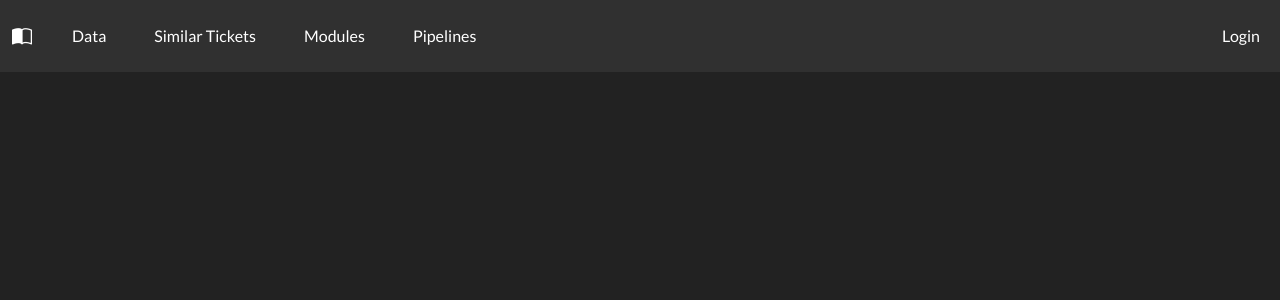
After one commit to ShadowTechiner/ITA, a Django app: template main/templates/layout.html in a window 1280 px wide. The commit adds this page. Shown: the top 300 px of the page. Run offline with Django 5.2, Linux system fonts and the light colour scheme; the template is opened without the code that fills it, so the values that code supplies are empty; some libraries are stand-ins or nearby versions.

Commit message:
initial navbar

```diff
--- /dev/null
+++ b/main/templates/layout.html
@@ -0,0 +1,57 @@
+{% load static %}
+<!DOCTYPE html>
+<html>
+<head>
+    <title>Start</title>
+    <link href="https://cdn.jsdelivr.net/npm/bootstrap@5.3.3/dist/css/bootstrap.min.css" rel="stylesheet" integrity="sha384-QWTKZyjpPEjISv5WaRU9OFeRpok6YctnYmDr5pNlyT2bRjXh0JMhjY6hW+ALEwIH" crossorigin="anonymous">
+    <link rel="stylesheet" href="https://cdn.jsdelivr.net/npm/bootstrap-icons@1.11.3/font/bootstrap-icons.min.css">
+    <link rel="stylesheet" type="text/css" href="https://cdn.datatables.net/2.0.3/css/dataTables.dataTables.min.css"/>
+    <link rel="stylesheet" type="text/css" href="{% static 'main/bootstrap.min.css' %}">
+
+    <script src="https://cdnjs.cloudflare.com/ajax/libs/jquery/3.7.1/jquery.min.js" integrity="sha512-v2CJ7UaYy4JwqLDIrZUI/4hqeoQieOmAZNXBeQyjo21dadnwR+8ZaIJVT8EE2iyI61OV8e6M8PP2/4hpQINQ/g==" crossorigin="anonymous" referrerpolicy="no-referrer"></script>
+    <script src="https://cdn.jsdelivr.net/npm/bootstrap@5.3.3/dist/js/bootstrap.bundle.min.js" integrity="sha384-YvpcrYf0tY3lHB60NNkmXc5s9fDVZLESaAA55NDzOxhy9GkcIdslK1eN7N6jIeHz" crossorigin="anonymous"></script>
+    <script src="https://cdn.datatables.net/2.0.3/js/dataTables.min.js"></script>
+    <script src="https://cdn.datatables.net/plug-ins/2.0.3/features/scrollResize/dataTables.scrollResize.min.js"></script>
+    <script src="https://cdn.datatables.net/plug-ins/2.0.3/dataRender/ellipsis.js"></script>
+    <script src="https://cdn.jsdelivr.net/npm/chart.js@4.2.1/dist/chart.umd.min.js"></script>
+
+    {% block resources %}
+    {% endblock resources %}
+</head>
+<body>
+    <header>
+        <nav class="navbar navbar-expand-sm bg-dark" data-bs-theme="dark">
+            <div class="container-fluid">
+                <a class="navbar-brand" href="#">
+                    <i class="bi bi-book-half"></i>
+                </a>
+                <div class="w-100" id="navbarSupportedContent">
+                    <ul class="navbar-nav nav-pills d-flex w-100">
+                        <li class="nav-item mx-3">
+                            <a class="nav-link" href="#">Data</a>
+                        </li>
+                        <li class="nav-item mx-3">
+                            <a class="nav-link" href="#">Similar Tickets</a>
+                        </li>
+                        <li class="nav-item mx-3">
+                            <a class="nav-link" href="#">Modules</a>
+                        </li>
+                        <li class="nav-item mx-3">
+                            <a class="nav-link" href="#">Pipelines</a>
+                        </li>
+                        <li class="nav-item flex-grow-1">
+                        </li>
+                        <li class="nav-item">
+                            <a class="nav-link" href="#">Login</a>
+                        </li>
+                    </ul>
+                </div>
+            </div>
+        </nav>
+    </header>
+    <main>
+        {% block main %}
+        {% endblock main %}
+    </main>
+</body>
+</html>
```
Also changed, not shown: main/templates/index.html (+3 -19 lines).
